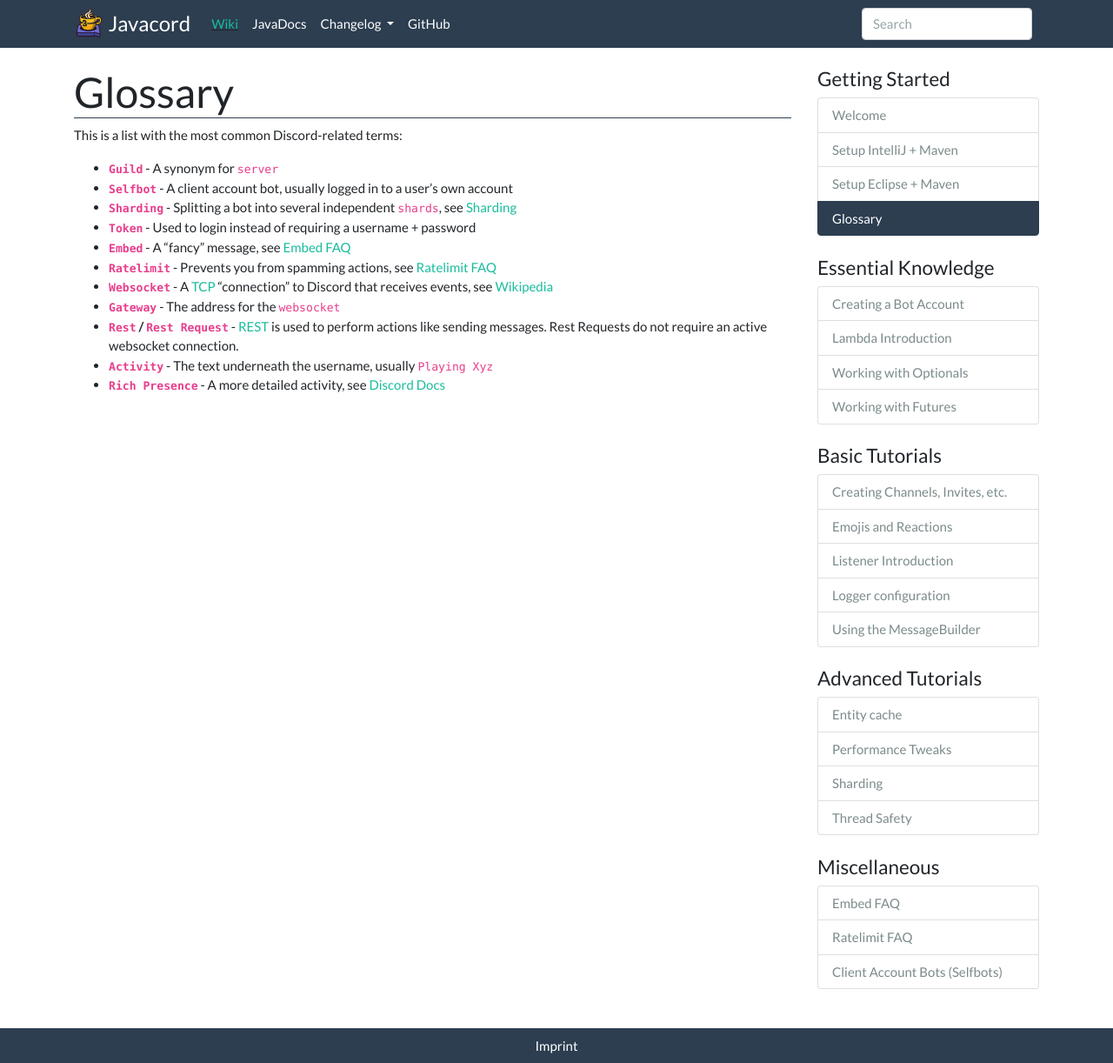
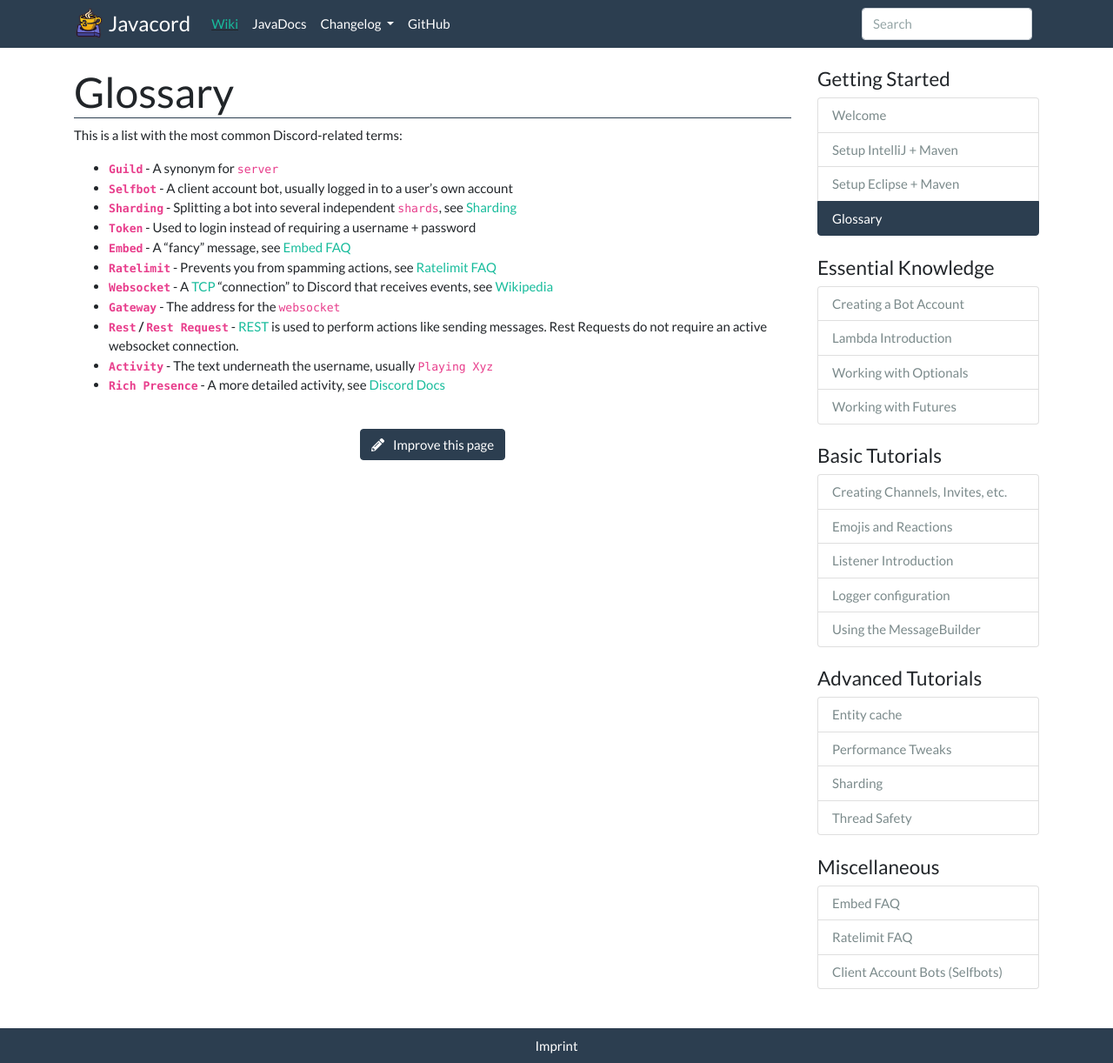
Before and after one commit to Vampire/javacord.github.io, a Jekyll site: the page built from _wiki/getting-started/glossary.md, in a window 1280 px wide. Shown: the whole page at 87% size. Built offline with Jekyll 4.4.1, drawn with Linux system fonts in a browser that asks for light colours; nearby versions of some CDN libraries.

Commit message:
Added "Improve this page" button

```diff
--- a/_layouts/wiki.html
+++ b/_layouts/wiki.html
@@ -30,6 +30,12 @@
         <div class="col-lg-9 order-lg-first">
             <h1 class="wiki-headline">{% if page.headline %}{{ page.headline }}{% else %}{{ page.title }}{% endif %}</h1>
             {{ content }}
+            <p class="text-center">
+                <br>
+                <a class="btn btn-primary" target="_blank" href="https://github.com/Javacord/javacord.github.io/blob/master/{{ page.path }}" role="button">
+                    <i class="fas fa-pencil-alt" style="margin-right: 10px"></i>Improve this page
+                </a>
+            </p>
         </div>
     </div>
 </div>
```
